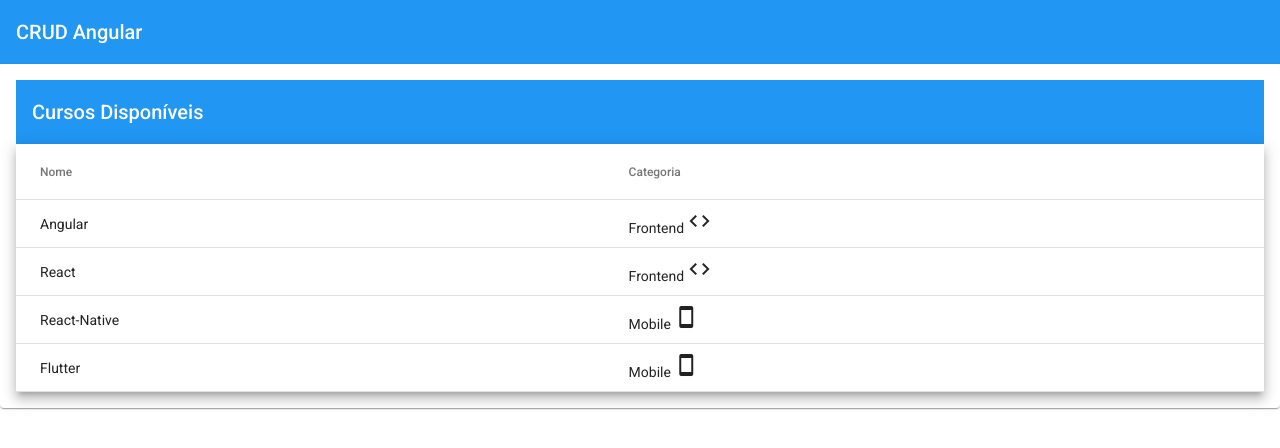
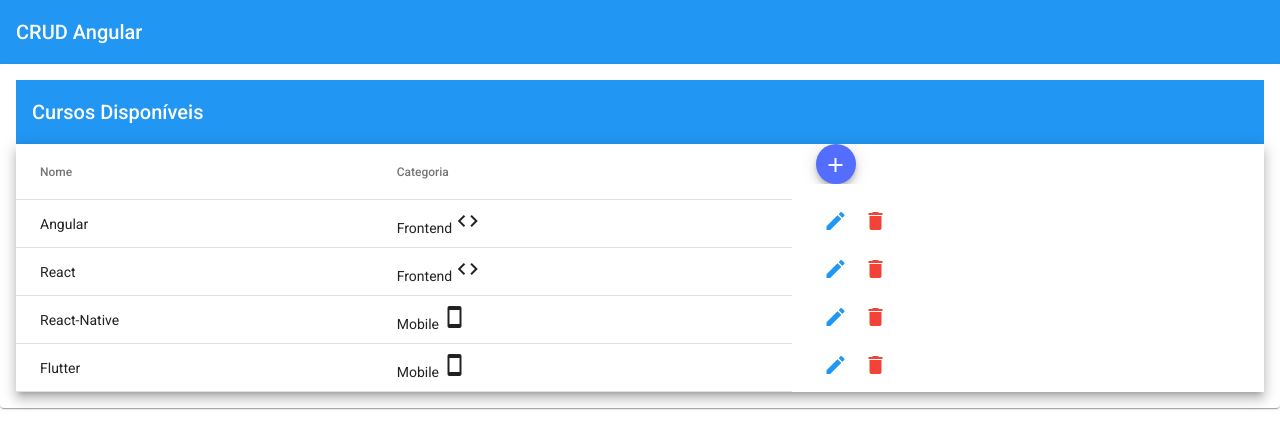
Before and after one commit to HandreiFontana/crud-angular, an Angular app: page /courses in a window 1280 px wide. Shown: the top 448 px of the page. Built offline with nearby package versions, Linux system fonts and the light colour scheme.

Commit message:
feat(Table): add, edit and delete icons added

```diff
--- a/src/app/courses/courses/courses.component.html
+++ b/src/app/courses/courses/courses.component.html
@@ -16,6 +16,24 @@
         </td>
       </ng-container>
 
+      <!-- Actions Column -->
+      <ng-container matColumnDef="actions">
+        <mat-header-cell *matHeaderCellDef>
+          <button mat-mini-fab color="accent" aria-label="Adicionar um curso">
+            <mat-icon>add</mat-icon>
+          </button>
+        </mat-header-cell>
+
+        <mat-cell *matCellDef="let course">
+          <button mat-icon-button color="primary" aria-label="Eitar curso">
+            <mat-icon>edit</mat-icon>
+          </button>
+          <button mat-icon-button color="warn" aria-label="Remover curso">
+            <mat-icon>delete</mat-icon>
+          </button>
+        </mat-cell>
+      </ng-container>
+
       <tr mat-header-row *matHeaderRowDef="displayedColumns"></tr>
       <tr mat-row *matRowDef="let row; columns: displayedColumns"></tr>
     </table>
--- a/src/app/courses/courses/courses.component.ts
+++ b/src/app/courses/courses/courses.component.ts
@@ -14,7 +14,7 @@
 export class CoursesComponent implements OnInit {
 
   courses$: Observable<Course[]>
-  displayedColumns = ['name', 'category']
+  displayedColumns = ['name', 'category', 'actions']
 
   constructor(
     private coursesService: CoursesService,
```
